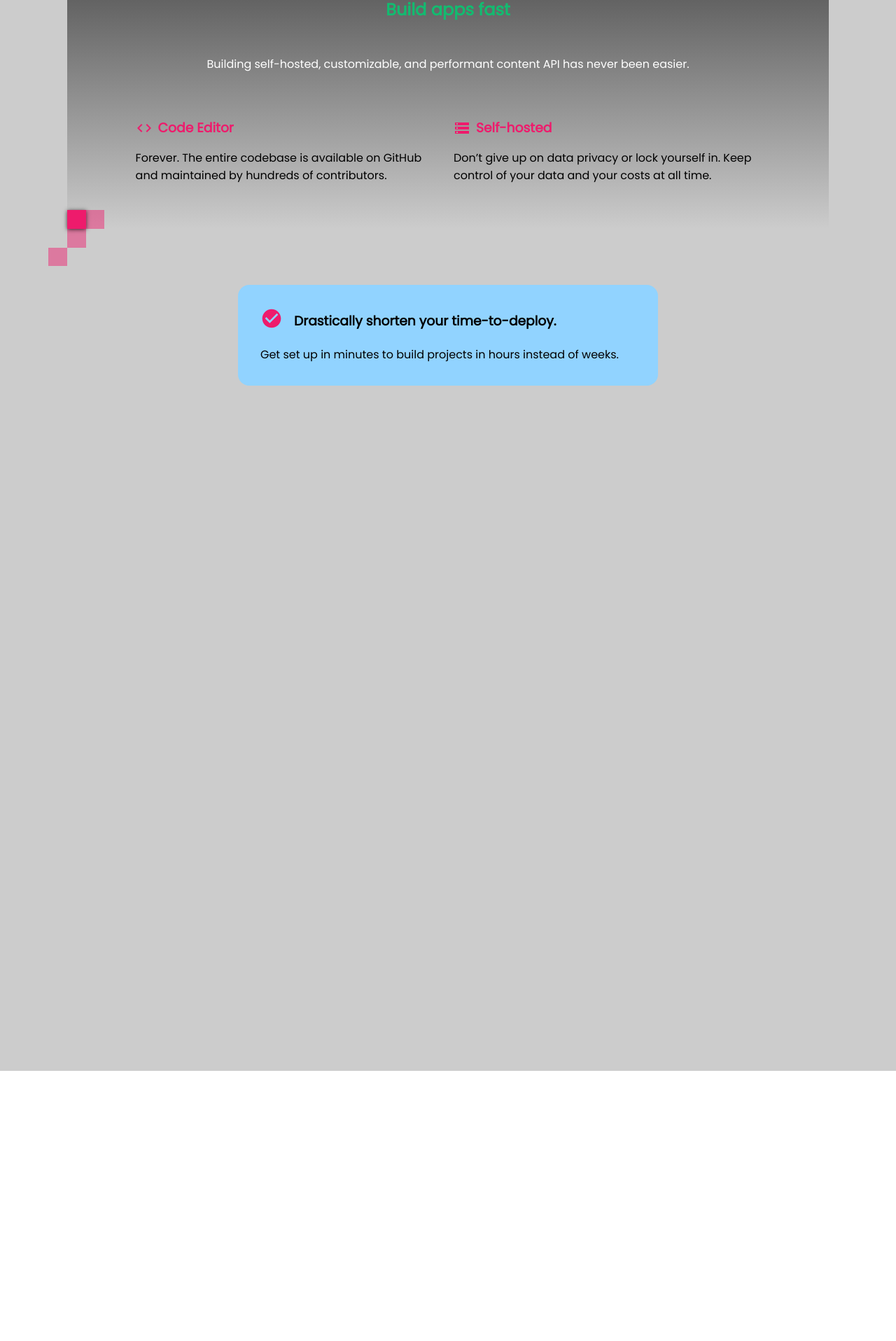
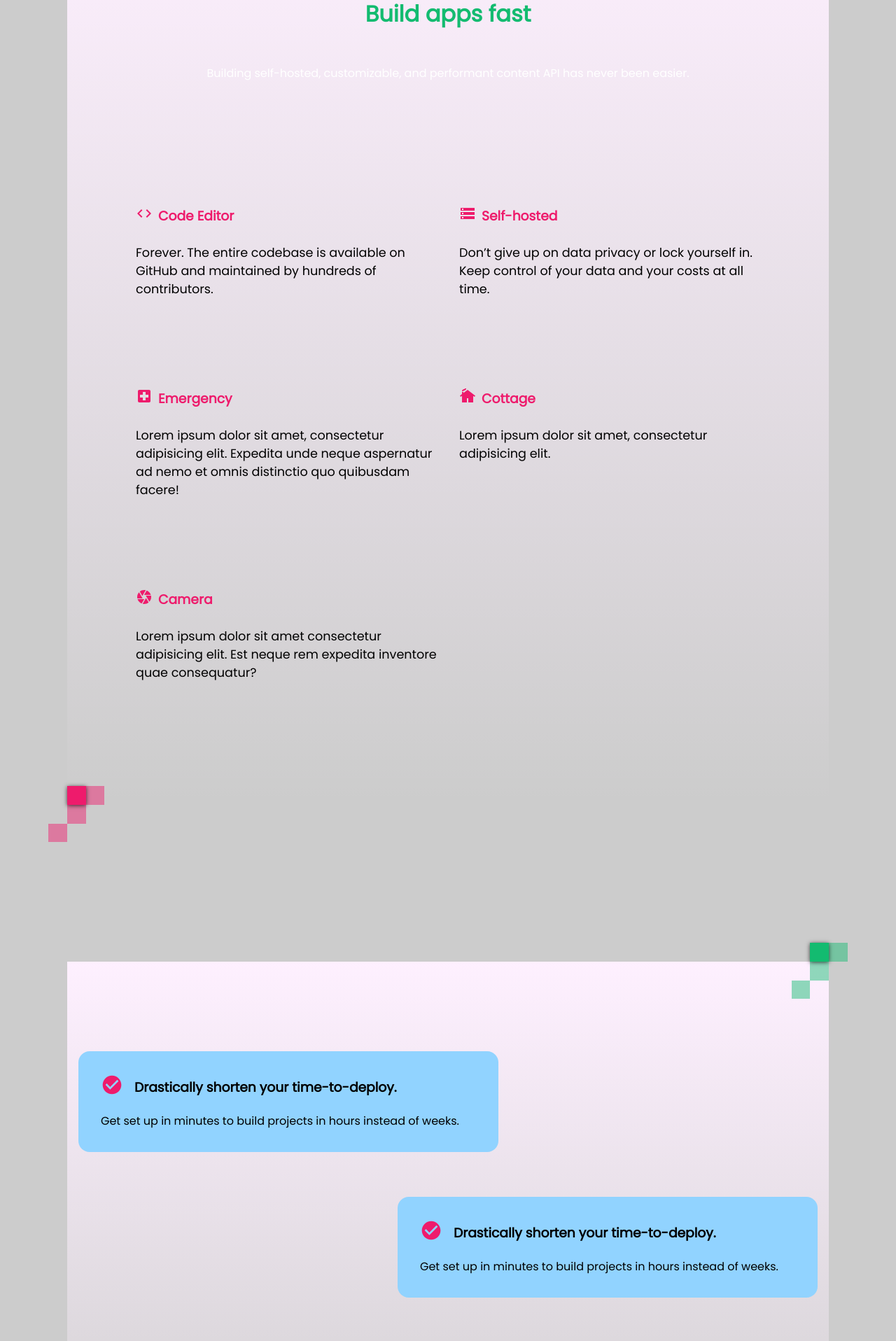
Before and after one commit to FarNys/test, a React (Create React App) app: page / in a window 1280 px wide. Shown: the part 870-2786 px from the top of the page at 70% size. Before the commit the page ends 2400 px from the top, so only its background shows below. Built offline with nearby package versions, Linux system fonts and the light colour scheme.

Commit message:
+sliderCards +navbar fix +feature component change animation type

```diff
--- a/src/Components/HomeMain.js
+++ b/src/Components/HomeMain.js
@@ -5,9 +5,12 @@ import StorageIcon from "@mui/icons-material/Storage";
 import SquareSvg from "../Util/SquareSvg";
 import CodeIcon from "@mui/icons-material/Code";
 import "../Styles/FeatureComponent.scss";
-import { Fade, Bounce, AttentionSeeker } from "react-awesome-reveal";
+import { Fade, Bounce, AttentionSeeker, Zoom } from "react-awesome-reveal";
 import TopicCard from "../Util/TopicCard";
-
+import LocalHospitalIcon from "@mui/icons-material/LocalHospital";
+import CottageIcon from "@mui/icons-material/Cottage";
+import CameraIcon from "@mui/icons-material/Camera";
+import SliderCards from "./SliderCards";
 const HomeMain = () => {
   return (
     <div className="homemain_container">
@@ -21,7 +24,7 @@ const HomeMain = () => {
         />
         <div className="home_main_header">
           <h5>TOP FEATURES</h5>
-          <h2>Build apps fast</h2>
+          <h1>Build apps fast</h1>
           <p>
             Building self-hosted, customizable, and performant content API has
             never been easier.
@@ -29,10 +32,13 @@ const HomeMain = () => {
         </div>
         <div className="feature_item_container">
           {/* SINGLE FEATURE ITEM */}
-          <Fade>
+          <Fade delay={300} duration={1000}>
+            <Zoom cascade>
               <div className="feature_item_box">
                 <div className="feature_item_header">
+                  <Zoom delay={1000} duration={500}>
                     <CodeIcon />
+                  </Zoom>
                   <h3>Code Editor</h3>
                 </div>
 
@@ -41,18 +47,79 @@ const HomeMain = () => {
                   maintained by hundreds of contributors.
                 </p>
               </div>
+            </Zoom>
           </Fade>
           {/* SINGLE FEATURE END */}
+          {/* SINGLE FEATURE ITEM */}
+          <Fade delay={300} duration={1000}>
+            <Zoom cascade>
               <div className="feature_item_box">
                 <div className="feature_item_header">
+                  <Zoom delay={1000} duration={500}>
                     <StorageIcon />
+                  </Zoom>
                   <h3>Self-hosted</h3>
                 </div>
                 <p>
-              Don’t give up on data privacy or lock yourself in. Keep control of
-              your data and your costs at all time.
+                  Don’t give up on data privacy or lock yourself in. Keep
+                  control of your data and your costs at all time.
                 </p>
               </div>
+            </Zoom>
+          </Fade>
+          {/* SINGLE FEATURE END */}
+          {/* SINGLE FEATURE ITEM */}
+          <Fade delay={300} duration={1000}>
+            <Zoom cascade>
+              <div className="feature_item_box">
+                <div className="feature_item_header">
+                  <Zoom delay={1000} duration={500}>
+                    <LocalHospitalIcon />
+                  </Zoom>
+                  <h3>Emergency</h3>
+                </div>
+                <p>
+                  Lorem ipsum dolor sit amet, consectetur adipisicing elit.
+                  Expedita unde neque aspernatur ad nemo et omnis distinctio quo
+                  quibusdam facere!
+                </p>
+              </div>
+            </Zoom>
+          </Fade>
+          {/* SINGLE FEATURE END */}
+          {/* SINGLE FEATURE ITEM */}
+          <Fade delay={300} duration={1000}>
+            <Zoom cascade>
+              <div className="feature_item_box">
+                <div className="feature_item_header">
+                  <Zoom delay={1000} duration={500}>
+                    <CottageIcon />
+                  </Zoom>
+                  <h3>Cottage</h3>
+                </div>
+                <p>Lorem ipsum dolor sit amet, consectetur adipisicing elit.</p>
+              </div>
+            </Zoom>
+          </Fade>
+          {/* SINGLE FEATURE END */}
+          {/* SINGLE FEATURE ITEM */}
+          <Fade delay={300} duration={1000}>
+            <Zoom cascade>
+              <div className="feature_item_box">
+                <div className="feature_item_header">
+                  <Zoom delay={1000} duration={500}>
+                    <CameraIcon />
+                  </Zoom>
+                  <h3>Camera</h3>
+                </div>
+                <p>
+                  Lorem ipsum dolor sit amet consectetur adipisicing elit. Est
+                  neque rem expedita inventore quae consequatur?
+                </p>
+              </div>
+            </Zoom>
+          </Fade>
+          {/* SINGLE FEATURE END */}
         </div>
         <SquareSvg
           fillColorDark="#ee1b6c"
@@ -60,10 +127,7 @@ const HomeMain = () => {
           posLeft={true}
         />
       </div>
-      <TopicCard
-        text="Get set up in minutes to build projects in hours instead of weeks."
-        title="Drastically shorten your time-to-deploy."
-      />
+      <SliderCards />
     </div>
   );
 };
--- a/src/Components/Navbar.js
+++ b/src/Components/Navbar.js
@@ -28,7 +28,7 @@ const Navbar = () => {
       }, 50);
     }
     console.log("Enter");
-    console.log(getIndex);
+    // console.log(getIndex);
   };
 
   const hoverLeaveHandler = (e) => {
@@ -36,6 +36,16 @@ const Navbar = () => {
     getLists.forEach((el) => {
       el.classList.remove("dynamic_hover");
     });
+    if (getIndex === null) {
+      const getOut = document.querySelectorAll(".navbar_dynamic_content");
+      // console.log(getOut);
+      getOut.forEach((el) => {
+        el.style.transition = "0.3s ease all";
+        setTimeout(() => {
+          el.style.visibility = "hidden";
+        }, 50);
+      });
+    }
     console.log("Leave");
     console.log(getIndex);
   };
--- /dev/null
+++ b/src/Components/SliderCards.js
@@ -0,0 +1,48 @@
+import React from "react";
+import { Slide } from "react-awesome-reveal";
+import "../Styles/SliderCards.scss";
+import TopicCard from "../Util/TopicCard";
+import SquareSvg from "../Util/SquareSvg";
+
+const SliderCards = () => {
+  return (
+    <div className="slidercards_container">
+      <div className="slidercards_box_square">
+        <SquareSvg
+          fillColorDark="#13bb70"
+          fillColorLight="#13bb7077"
+          posLeft={false}
+          style={{ transform: "rotate(90deg)" }}
+        />
+        <div className="slidercards_box">
+          {/* START SLIDING A CARD FROM LEFT*/}
+          <Slide className="slider_card_slide">
+            <TopicCard
+              text="Get set up in minutes to build projects in hours instead of weeks."
+              title="Drastically shorten your time-to-deploy."
+            />
+          </Slide>
+          {/* END SLIDING A CARD */}
+          {/* START SLIDING A CARD FROM RIGHT*/}
+          <Slide direction="right" className="slider_card_slide">
+            <TopicCard
+              text="Get set up in minutes to build projects in hours instead of weeks."
+              title="Drastically shorten your time-to-deploy."
+            />
+          </Slide>
+          {/* END SLIDING A CARD */}
+          {/* START SLIDING A CARD FROM LEFT*/}
+          <Slide className="slider_card_slide">
+            <TopicCard
+              text="Get set up in minutes to build projects in hours instead of weeks."
+              title="Drastically shorten your time-to-deploy."
+            />
+          </Slide>
+        </div>
+        {/* END SLIDING A CARD */}
+      </div>
+    </div>
+  );
+};
+
+export default SliderCards;
--- a/src/Styles/FeatureComponent.scss
+++ b/src/Styles/FeatureComponent.scss
@@ -2,19 +2,21 @@
 .feature_item_container {
   display: grid;
   grid-template-columns: 1fr 1fr;
-  gap: 1rem;
+  gap: 2rem;
   //   flex-direction: column;
   padding: 1rem;
   padding-bottom: 2rem;
   width: 85%;
   min-width: 320px;
-  margin: 2rem auto;
+  margin: 6rem auto;
 }
 .feature_item_box {
   display: flex;
   flex-direction: column;
+  margin: 3rem auto;
   > p {
-    margin-top: 1rem;
+    margin-top: 1.5rem;
+    font-size: 1.1rem;
   }
 }
 .feature_item_header {
@@ -26,7 +28,7 @@
     padding-left: 0.5rem;
   }
 }
-@media (max-width: 1000px) {
+@media (max-width: 900px) {
   .feature_item_container {
     grid-template-columns: 1fr;
     .feature_item_box {
--- a/src/Styles/HomeMain.scss
+++ b/src/Styles/HomeMain.scss
@@ -9,7 +9,7 @@
   width: 85%;
   max-width: 1200px;
   margin: 5rem auto;
-  background: linear-gradient(180deg, $color_text_2, transparent);
+  background: linear-gradient(180deg, rgb(254, 240, 255), transparent);
 }
 .home_main_header {
   display: flex;
@@ -20,7 +20,7 @@
     color: $color_3;
     margin-top: 2rem;
   }
-  > h2 {
+  > h1 {
     margin-top: 2rem;
     color: $color_4;
   }
--- /dev/null
+++ b/src/Styles/SliderCards.scss
@@ -0,0 +1,37 @@
+.slidercards_container {
+  width: 100%;
+  padding-top: 4rem;
+}
+.slidercards_box_square {
+  display: flex;
+  flex-direction: column;
+  width: 85%;
+  max-width: 1200px;
+  margin: 5rem auto;
+  background: linear-gradient(180deg, rgb(254, 240, 255), transparent);
+}
+.slidercards_box {
+  margin: 6rem auto;
+  width: 100%;
+}
+.slider_card_slide {
+  display: flex;
+  &:nth-child(even) {
+    > div {
+      margin-right: 1rem;
+    }
+  }
+  &:nth-child(odd) {
+    > div {
+      margin-left: 1rem;
+    }
+  }
+}
+@media (max-width: 800px) {
+  .slider_card_slide {
+    display: flex;
+    > div {
+      margin: 1rem auto !important;
+    }
+  }
+}
--- a/src/Styles/TopicCard.scss
+++ b/src/Styles/TopicCard.scss
@@ -6,9 +6,9 @@
   background-color: #91d3ff;
   border-radius: $border_rad_2;
   width: fit-content;
-  margin: 1rem auto;
+  margin: 2rem auto;
   max-width: 600px;
-  width: 90%;
+  width: 95%;
   .topic_card_header {
     display: flex;
     align-items: center;
@@ -16,7 +16,7 @@
       color: $color_3;
       font-size: 2rem;
     }
-    > h3 {
+    h3 {
       margin-left: 1rem;
     }
   }
--- a/src/Util/TopicCard.js
+++ b/src/Util/TopicCard.js
@@ -1,22 +1,19 @@
 import React from "react";
 import CheckCircleIcon from "@mui/icons-material/CheckCircle";
 import "../Styles/TopicCard.scss";
-import { Fade } from "react-awesome-reveal";
+import { Bounce, Fade, Roll, Slide } from "react-awesome-reveal";
 
 const TopicCard = ({ title = "ADD SOME TITLE", text = "ADD SOME TEXT" }) => {
   return (
-    <Fade>
     <div className="topic_card_container">
       <div className="topic_card_header">
-          <Fade delay={500}>
+        <Bounce delay={300}>
           <CheckCircleIcon className="topic_card_icon" />
-          </Fade>
-
+        </Bounce>
         <h3>{title}</h3>
       </div>
       <p>{text}</p>
     </div>
-    </Fade>
   );
 };
 
```
Lines whose indentation alone changed are shown as unchanged.
